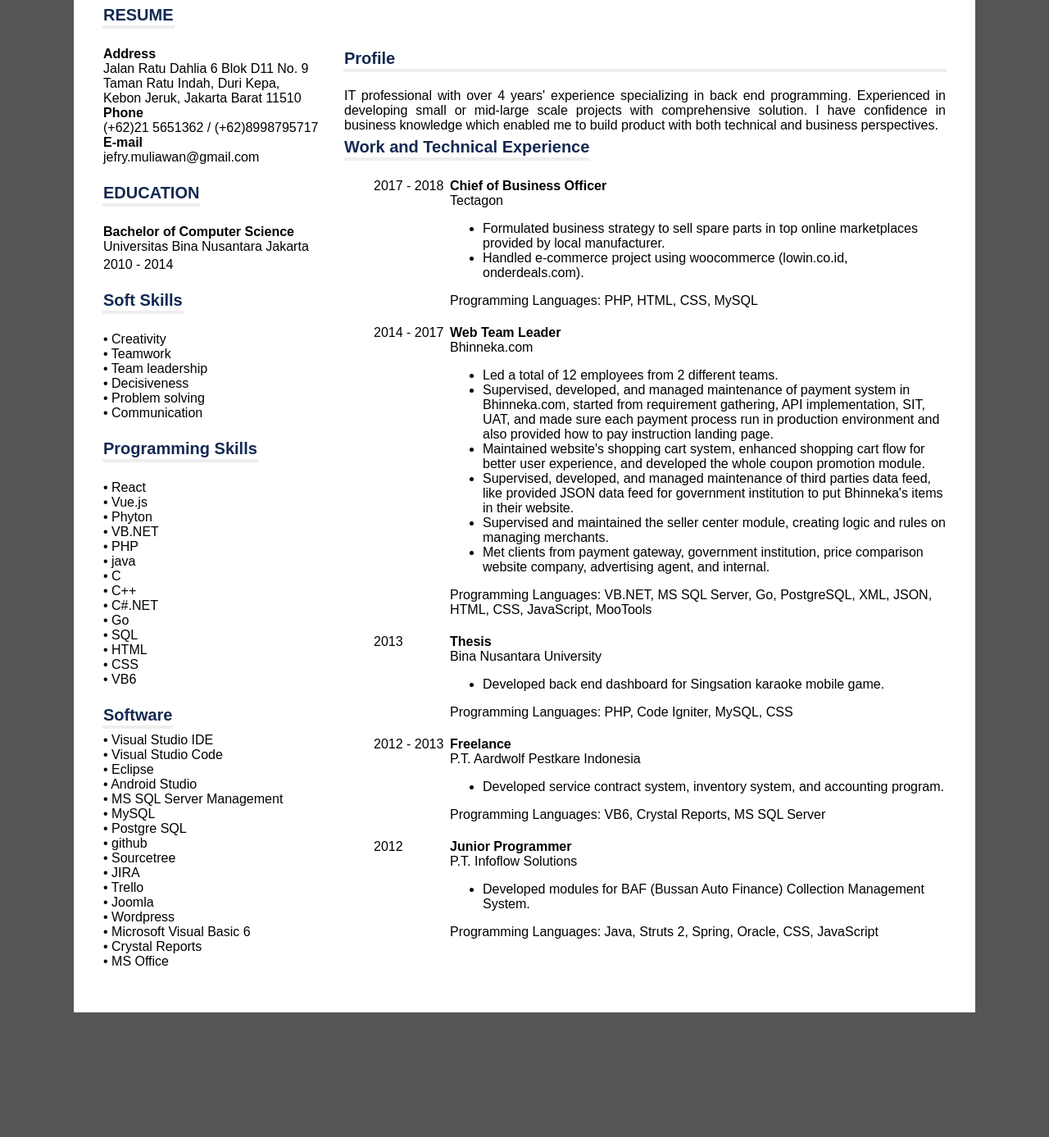
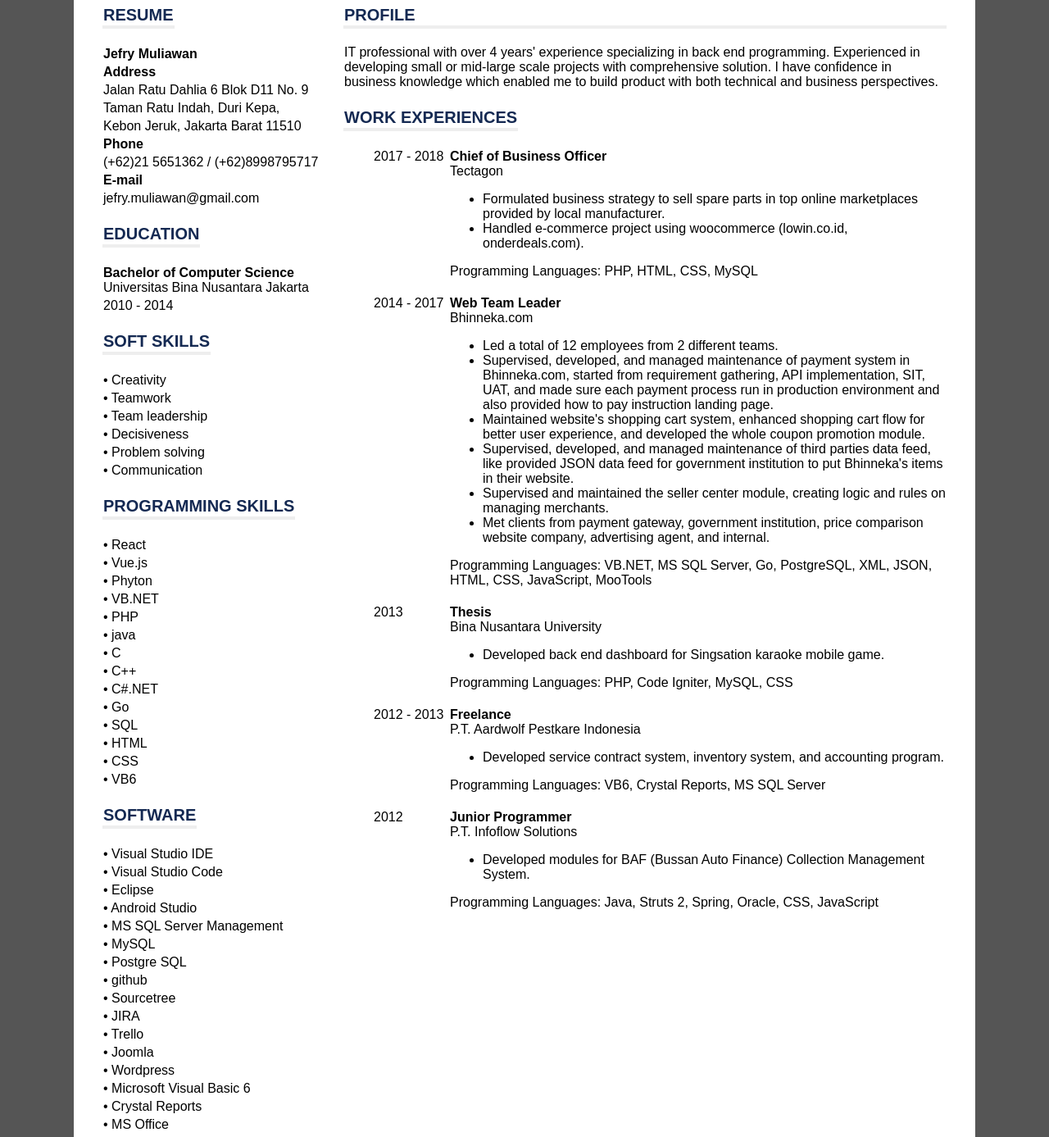
Before and after one commit to jefrymuliawan/cv, a plain HTML site: page index.html in a window 1280 px wide. Shown: the part 37-1424 px from the top of the page at 82% size. Before the commit the page ends 1280 px from the top, so only its background shows below. Drawn offline with Linux system fonts and the light colour scheme.

Commit message:
Valign top

```diff
--- a/index.html
+++ b/index.html
@@ -19,8 +19,8 @@
 				max-width: 290px;
 			}
 			.right {
-				min-width: 250px;
-				max-width: 250px;
+				min-width: 100%;
+				max-width: 100%;
 			}
 			.rightA {
 				min-width: 125px;
@@ -73,18 +73,15 @@
 							<tr class="spacer"><td></td></tr>
 						</table>
 						<table>
-							<tr>
-								<td>
-									<b>Address</b><br/>
-									Jalan Ratu Dahlia 6 Blok D11 No. 9<br/>
-									Taman Ratu Indah, Duri Kepa,<br/>
-									Kebon Jeruk, Jakarta Barat 11510<br/>
-									<b>Phone</b><br/>
-									(+62)21 5651362 / (+62)8998795717<br/>
-									<b>E-mail</b><br/>
-									jefry.muliawan@gmail.com
-								</td>
-							</tr>
+							<tr><td><b>Jefry Muliawan</b></td></tr>
+							<tr><td><b>Address</b></td></tr>
+							<tr><td>Jalan Ratu Dahlia 6 Blok D11 No. 9</td></tr>
+							<tr><td>Taman Ratu Indah, Duri Kepa,</td></tr>
+							<tr><td>Kebon Jeruk, Jakarta Barat 11510</td></tr>
+							<tr><td><b>Phone</b></td></tr>
+							<tr><td>(+62)21 5651362 / (+62)8998795717</td></tr>
+							<tr><td><b>E-mail</b></td></tr>
+							<tr><td>jefry.muliawan@gmail.com</td></tr>
 							<tr class="spacer"><td></td></tr>
 						</table>
 						<table>
@@ -112,20 +109,83 @@
 						<table>
 							<tr>
 								<td class="title">
-									<b class="blue">Soft Skills</b>
+									<b class="blue">SOFT SKILLS</b>
 								</td>
 							</tr>
 							<tr class="spacer"><td></td></tr>
 						</table>
 						<table>
+							<tr><td>&#8226; Creativity</td></tr>
+							<tr><td>&#8226; Teamwork</td></tr>
+							<tr><td>&#8226; Team leadership</td></tr>
+							<tr><td>&#8226; Decisiveness</td></tr>
+							<tr><td>&#8226; Problem solving</td></tr>
+							<tr><td>&#8226; Communication</td></tr>
+							<tr class="spacer"><td></td></tr>
+						</table>
+						<table>
+							<tr>
+								<td class="title">
+									<b class="blue">PROGRAMMING SKILLS</b>
+								</td>
+							</tr>
+							<tr class="spacer"><td></td></tr>
+						</table>
+						<table>
+							<tr><td>&#8226; React</td></tr>
+							<tr><td>&#8226; Vue.js</td></tr>
+							<tr><td>&#8226; Phyton</td></tr>
+							<tr><td>&#8226; VB.NET</td></tr>
+							<tr><td>&#8226; PHP</td></tr>
+							<tr><td>&#8226; java</td></tr>
+							<tr><td>&#8226; C</td></tr>
+							<tr><td>&#8226; C++</td></tr>
+							<tr><td>&#8226; C#.NET</td></tr>
+							<tr><td>&#8226; Go</td></tr>
+							<tr><td>&#8226; SQL</td></tr>
+							<tr><td>&#8226; HTML</td></tr>
+							<tr><td>&#8226; CSS</td></tr>
+							<tr><td>&#8226; VB6</td></tr>
+							<tr class="spacer"><td></td></tr>
+						</table>
+						<table>
+							<tr>
+								<td class="title">
+									<b class="blue">SOFTWARE</b>
+								</td>
+							</tr>
+							<tr class="spacer"><td></td></tr>
+						</table>
+						<table>
+							<tr><td>&#8226; Visual Studio IDE</td></tr>
+							<tr><td>&#8226; Visual Studio Code</td></tr>
+							<tr><td>&#8226; Eclipse</td></tr>
+							<tr><td>&#8226; Android Studio</td></tr>
+							<tr><td>&#8226; MS SQL Server Management</td></tr>
+							<tr><td>&#8226; MySQL</td></tr>
+							<tr><td>&#8226; Postgre SQL</td></tr>
+							<tr><td>&#8226; github</td></tr>
+							<tr><td>&#8226; Sourcetree</td></tr>
+							<tr><td>&#8226; JIRA</td></tr>
+							<tr><td>&#8226; Trello</td></tr>
+							<tr><td>&#8226; Joomla</td></tr>
+							<tr><td>&#8226; Wordpress</td></tr>
+							<tr><td>&#8226; Microsoft Visual Basic 6</td></tr>
+							<tr><td>&#8226; Crystal Reports</td></tr>
+							<tr><td>&#8226; MS Office</td></tr>
+						</table>
+					</td>
+					<td valign="top">
+						<table>
+							<tr>
+								<td class="title">
+									<b class="blue">PROFILE</b>
+								</td>
+							</tr>
+							<tr class="spacer"><td></td></tr>
 							<tr>
 								<td>
-									&#8226; Creativity<br />
-									&#8226; Teamwork<br />
-									&#8226; Team leadership<br />
-									&#8226; Decisiveness<br />
-									&#8226; Problem solving<br />
-									&#8226; Communication<br />
+									IT professional with over 4 years' experience specializing in back end programming. Experienced in developing small or mid-large scale projects with comprehensive solution. I have confidence in business knowledge which enabled me to build product with both technical and business perspectives.
 								</td>
 							</tr>
 							<tr class="spacer"><td></td></tr>
@@ -133,81 +193,7 @@
 						<table>
 							<tr>
 								<td class="title">
-									<b class="blue">Programming Skills</b>
-								</td>
-							</tr>
-							<tr class="spacer"><td></td></tr>
-						</table>
-						<table>
-							<tr>
-								<td>
-									&#8226; React<br />
-									&#8226; Vue.js<br />
-									&#8226; Phyton<br />
-									&#8226; VB.NET<br />
-									&#8226; PHP<br />
-									&#8226; java<br />
-									&#8226; C<br />
-									&#8226; C++<br />
-									&#8226; C#.NET<br />
-									&#8226; Go<br />
-									&#8226; SQL<br />
-									&#8226; HTML<br />
-									&#8226; CSS<br />
-									&#8226; VB6<br />
-								</td>
-							</tr>
-							<tr class="spacer"><td></td></tr>
-						</table>
-						<table>
-							<tr>
-								<td class="title">
-									<b class="blue">Software</b>
-								</td>
-							</tr>
-						</table>
-						<table>
-							<tr>
-								<td>
-									&#8226; Visual Studio IDE<br />
-									&#8226; Visual Studio Code<br />
-									&#8226; Eclipse<br />
-									&#8226; Android Studio<br />
-									&#8226; MS SQL Server Management<br />
-									&#8226; MySQL<br />
-									&#8226; Postgre SQL<br />
-									&#8226; github<br />
-									&#8226; Sourcetree<br />
-									&#8226; JIRA<br />
-									&#8226; Trello<br />
-									&#8226; Joomla<br />
-									&#8226; Wordpress<br />
-									&#8226; Microsoft Visual Basic 6<br />
-									&#8226; Crystal Reports<br />
-									&#8226; MS Office<br />
-								</td>
-							</tr>
-							<tr class="spacer"><td></td></tr>
-						</table>
-					</td>
-					<td>
-						<table>
-							<tr>
-								<td class="title">
-									<b class="blue">Profile</b>
-								</td>
-							</tr>
-							<tr class="spacer"><td></td></tr>
-							<tr>
-								<td colspan="2" style="text-align:justify;">
-									IT professional with over 4 years' experience specializing in back end programming. Experienced in developing small or mid-large scale projects with comprehensive solution. I have confidence in business knowledge which enabled me to build product with both technical and business perspectives.
-								</td>
-							</tr>
-						</table>
-						<table>
-							<tr>
-								<td class="title">
-									<b class="blue">Work and Technical Experience</b>
+									<b class="blue">WORK EXPERIENCES</b>
 								</td>
 							</tr>
 							<tr class="spacer"><td></td></tr>
```
